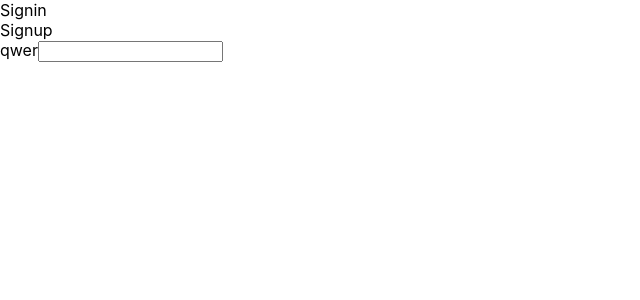
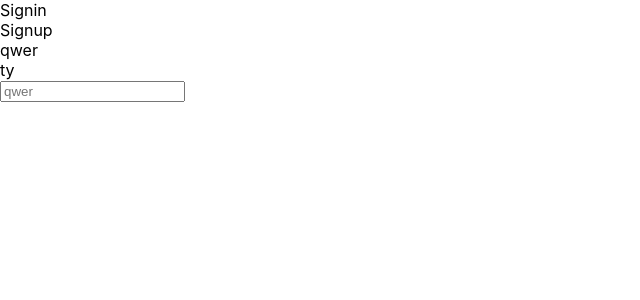
Before and after one commit to LisPavel/rs-m4-4-forms, a React (Create React App) app: page / in a window 1280 px wide. Shown: the top 300 px of the page, without its empty margins (0-640 px from the left). Built offline with nearby package versions, Linux system fonts and the light colour scheme.

Commit message:
feat: add description

```diff
--- a/src/App.tsx
+++ b/src/App.tsx
@@ -15,7 +15,13 @@ function App() {
     <div className="App">
       <Signin />
       <Signup />
-      <TextInput label="qwer" value={inputValue} onChange={handleChange} />
+      <TextInput
+        label="qwer"
+        description="ty"
+        placeholder="qwer"
+        value={inputValue}
+        onChange={handleChange}
+      />
     </div>
   );
 }
--- a/src/components/TextInput/index.tsx
+++ b/src/components/TextInput/index.tsx
@@ -2,15 +2,27 @@ import React, { InputHTMLAttributes, useId } from "react";
 
 interface TextInputProps extends InputHTMLAttributes<HTMLInputElement> {
   label?: string;
+  description?: string;
 }
 
-const TextInput = ({ label, ...rest }: TextInputProps) => {
+const TextInput = ({ label, description, ...rest }: TextInputProps) => {
   const id = useId();
+  const descriptionId = useId();
 
   return (
     <div className="text-input">
       {label && <label htmlFor={id}>{label}</label>}
-      <input {...rest} type="text" id={id} />
+      {description && (
+        <div id={descriptionId} className="description">
+          {description}
+        </div>
+      )}
+      <input
+        {...rest}
+        type="text"
+        id={id}
+        aria-describedby={description ? descriptionId : undefined}
+      />
     </div>
   );
 };
```
